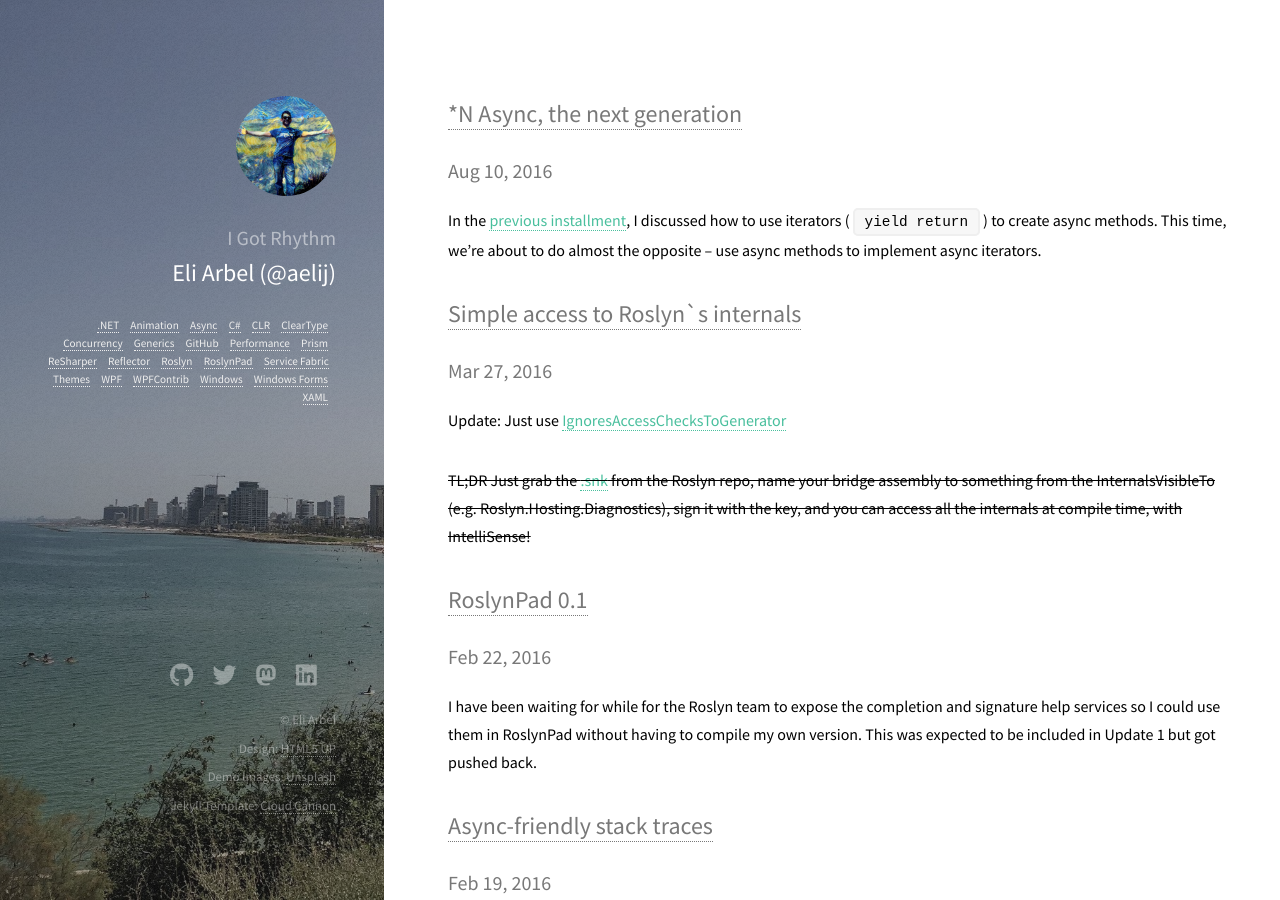
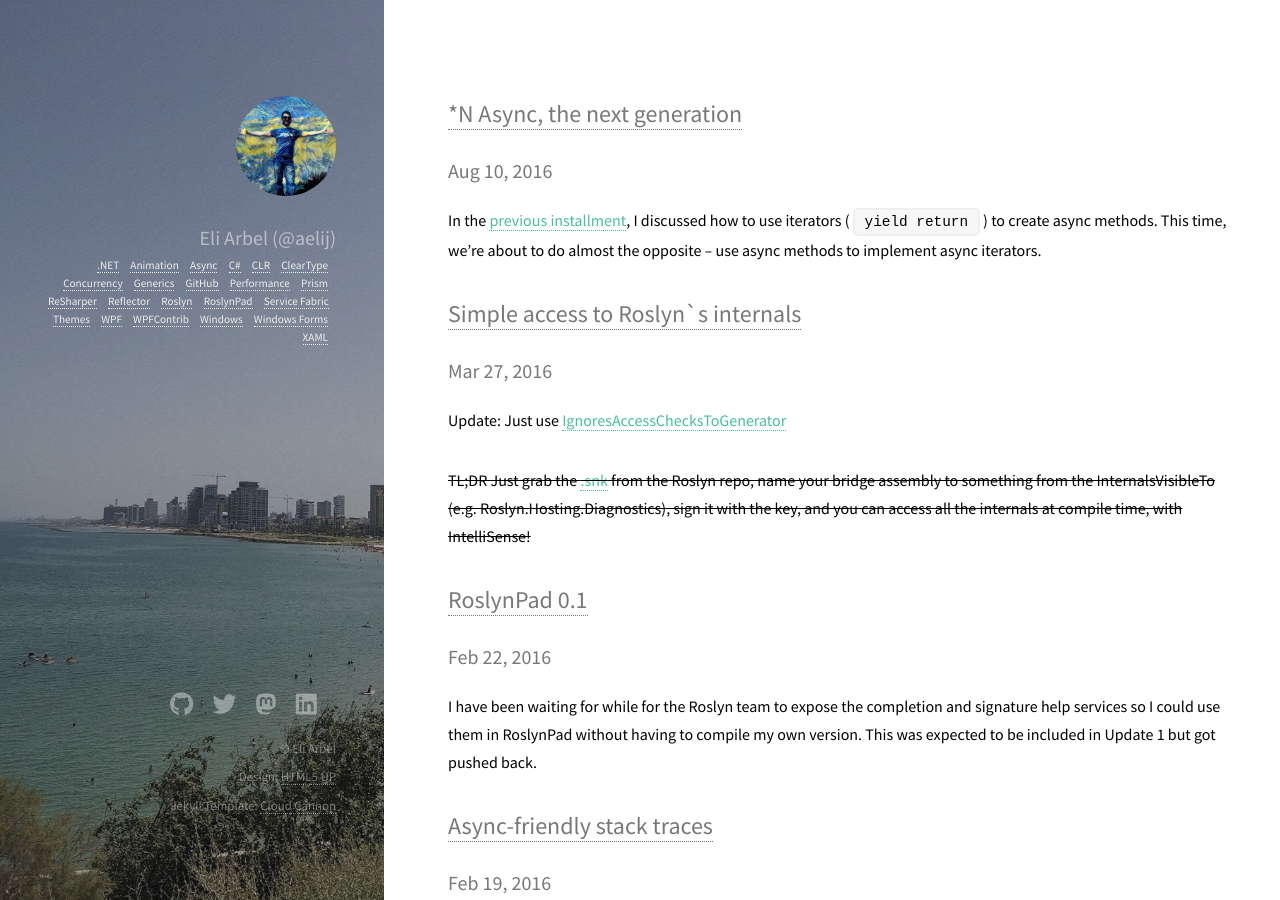
Before and after one commit to aelij/aelij.github.io, a Jekyll site: the page built from index.html, in a window 1280 px wide and 900 px high. Built offline with Jekyll 4.4.1, drawn with Linux system fonts in a browser that asks for light colours; the list of posts is cut into pages by our own code.

Commit message:
Update title

```diff
--- a/_config.yml
+++ b/_config.yml
@@ -1,4 +1,4 @@
-title: I Got Rhythm
+title: Eli Arbel
 email: aelij@arbel.net
 description: A blog by Eli (Aelij) Arbel
 url: "https://arbel.net"
--- a/_layouts/default.html
+++ b/_layouts/default.html
@@ -1,7 +1,7 @@
 <!DOCTYPE html>
 <html>
   	<head>
-  		<title>I Got Rhythm{% if page.title %} - {{ page.title }} {% endif %}</title>
+  		<title>Eli Arbel{% if page.title %} - {{ page.title }} {% endif %}</title>
   		<meta http-equiv="content-type" content="text/html; charset=utf-8" />
   		<meta name="description" content="" />
   		<meta name="keywords" content="" />
@@ -23,8 +23,7 @@
 
       <header id="header">
           <a href="/" class="image avatar"><img src="/images/avatar.jpg" alt="" /></a>
-		  <h1>I Got Rhythm<h1>
-		  <h2>Eli Arbel (@aelij)</h2>
+		  <h1>Eli Arbel (@aelij)</h1>
 
 		  <div class="tag-cloud">
 			{% assign tags = site.tags | sort %}
@@ -110,7 +109,6 @@
             <ul class="copyright">
                 <li>&copy; Eli Arbel</li>
                 <li>Design: <a href="http://html5up.net">HTML5 UP</a></li>
-                <li>Demo Images: <a href="https://unsplash.com/">Unsplash</a></li>
                 <li>Jekyll Template: <a href="http://cloudcannon.com">Cloud Cannon</a></li>
             </ul>
         </footer>
```
Also changed, not shown: README.md.
